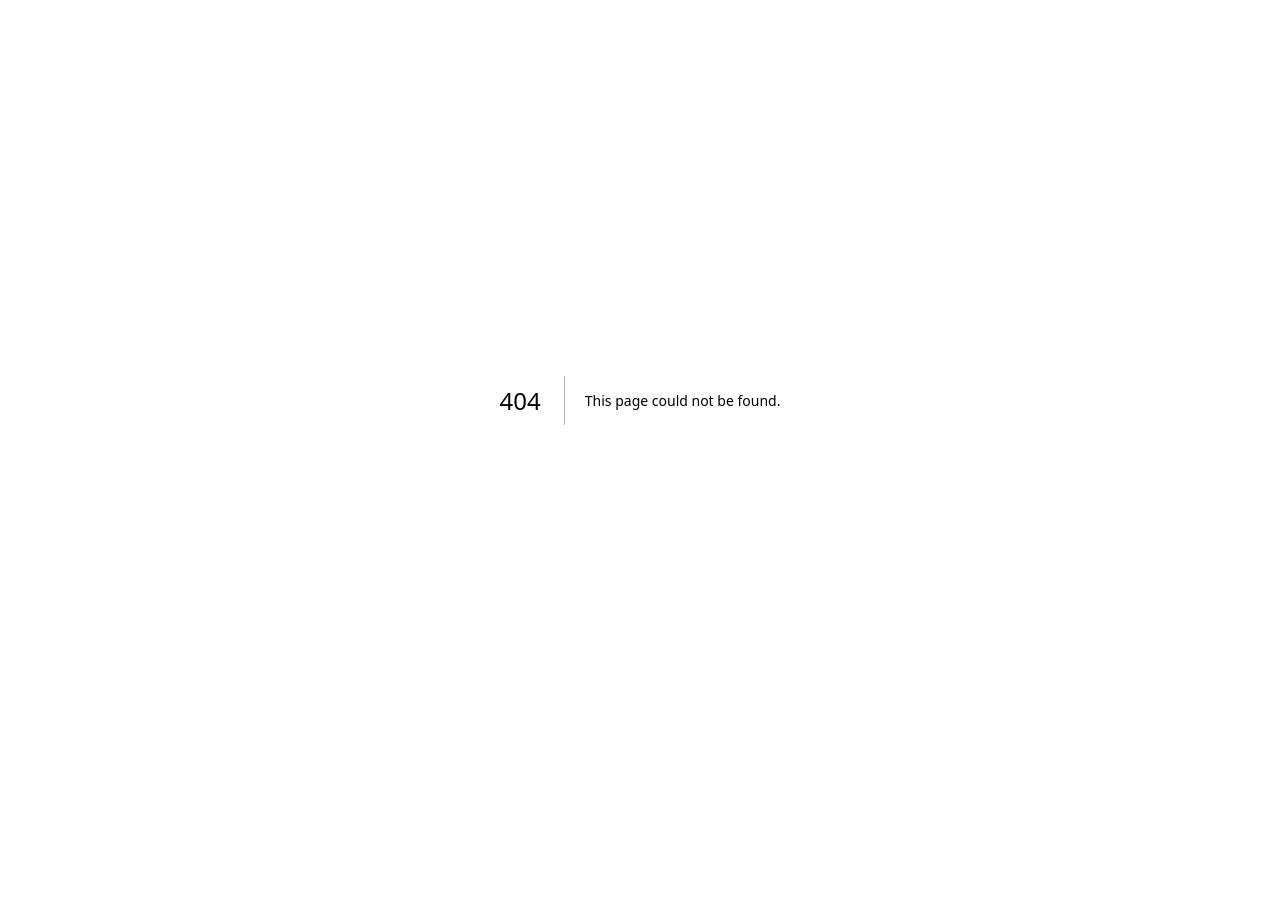
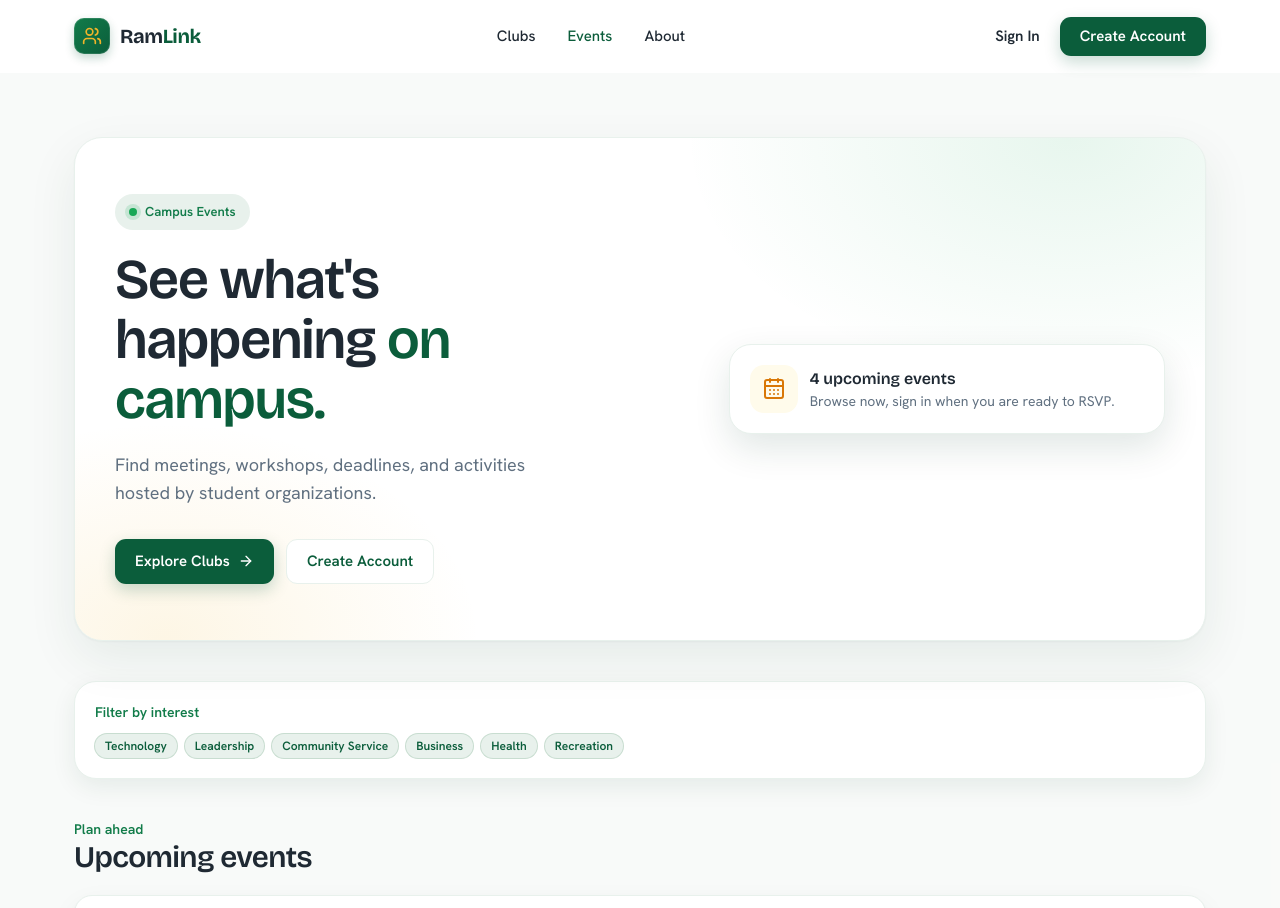
Before and after one commit to sambatrausmc/RamLink, a Next.js app: page /events in a window 1280 px wide. Before the commit this address had no page. Shown: the top 908 px of the page. Before the commit the page ends 800 px from the top, so only its background shows below. Built offline with nearby package versions, Linux system fonts and the light colour scheme.

Commit message:
Add public events page

```diff
--- /dev/null
+++ b/app/(public)/events/page.tsx
@@ -0,0 +1,93 @@
+// pulling in standard next.js tools and lucide icons
+import Link from "next/link";
+import { ArrowRight, CalendarDays } from "lucide-react";
+
+// grabbing the shared event card, hero layout, and badge components
+import { EventCard } from "@/components/cards/event-card";
+import { PageHero } from "@/components/common/page-hero";
+import { Badge } from "@/components/ui/badge";
+
+// grabbing our dummy data arrays
+import { events, interests } from "@/lib/mock-data";
+
+export default function EventsPage() {
+    return (
+        // standard background wrapper to match the rest of the app
+        <div className="bg-brand-surface/70">
+            {/* responsive container keeping everything centered */}
+            <div className="mx-auto w-full max-w-[1180px] space-y-10 px-5 py-12 md:px-6 md:py-16">
+
+                {/* main header section using the reusable PageHero component */}
+                <PageHero
+                    eyebrow="Campus Events"
+                    title={
+                        <>
+                            See what&apos;s happening <span className="text-brand-forest">on campus.</span>
+                        </>
+                    }
+                    description="Find meetings, workshops, deadlines, and activities hosted by student organizations."
+                    actions={
+                        <>
+                            {/* button bouncing users back to the clubs directory */}
+                            <Link
+                                href="/clubs"
+                                className="inline-flex items-center justify-center gap-2 rounded-[11px] bg-brand-forest px-5 py-3.5 text-[15px] font-semibold leading-none text-white shadow-[0_6px_16px_rgba(11,93,59,0.22)] transition hover:-translate-y-0.5 hover:bg-brand-forestDark"
+                            >
+                                Explore Clubs
+                                <ArrowRight className="h-4 w-4" />
+                            </Link>
+                            {/* prompt to get unregistered users to sign up */}
+                            <Link
+                                href="/register"
+                                className="inline-flex items-center justify-center rounded-[11px] border border-brand-mist bg-white px-5 py-3.5 text-[15px] font-semibold leading-none text-brand-forest transition hover:-translate-y-0.5 hover:border-brand-greenLight hover:bg-brand-surface"
+                            >
+                                Create Account
+                            </Link>
+                        </>
+                    }
+                    aside={
+                        // side card that dynamically counts the total events in our mock data file
+                        <div className="rounded-[22px] border border-brand-mist bg-white p-5 shadow-lift">
+                            <div className="flex items-center gap-3">
+                                <div className="grid h-12 w-12 place-items-center rounded-[14px] bg-amber-50 text-amber-600">
+                                    <CalendarDays className="h-6 w-6" />
+                                </div>
+                                <div>
+                                    <p className="font-display text-base font-semibold text-brand-ink">{events.length} upcoming events</p>
+                                    <p className="text-sm text-brand-muted">Browse now, sign in when you are ready to RSVP.</p>
+                                </div>
+                            </div>
+                        </div>
+                    }
+                />
+
+                {/* quick filter section */}
+                <section className="rounded-[22px] border border-brand-mist bg-white p-5 shadow-soft">
+                    <p className="mb-3 text-sm font-semibold text-brand-green">Filter by interest</p>
+                    <div className="flex flex-wrap gap-2">
+                        {/* looping through the interests array to generate filter badges */}
+                        {interests.map((interest) => (
+                            <Badge key={interest.id} tone="green">
+                                {interest.name}
+                            </Badge>
+                        ))}
+                    </div>
+                </section>
+
+                {/* the actual events feed */}
+                <section className="space-y-5">
+                    <div>
+                        <p className="text-sm font-semibold text-brand-green">Plan ahead</p>
+                        <h2 className="font-display text-3xl font-semibold tracking-[-0.02em] text-brand-ink">Upcoming events</h2>
+                    </div>
+                    {/* mapping over the events array and rendering our shared EventCard.
+                        setting actionMode to public so it renders the right buttons for unregistered users.
+                    */}
+                    {events.map((event) => (
+                        <EventCard key={event.id} event={event} actionMode="public" />
+                    ))}
+                </section>
+            </div>
+        </div>
+    );
+}
```
